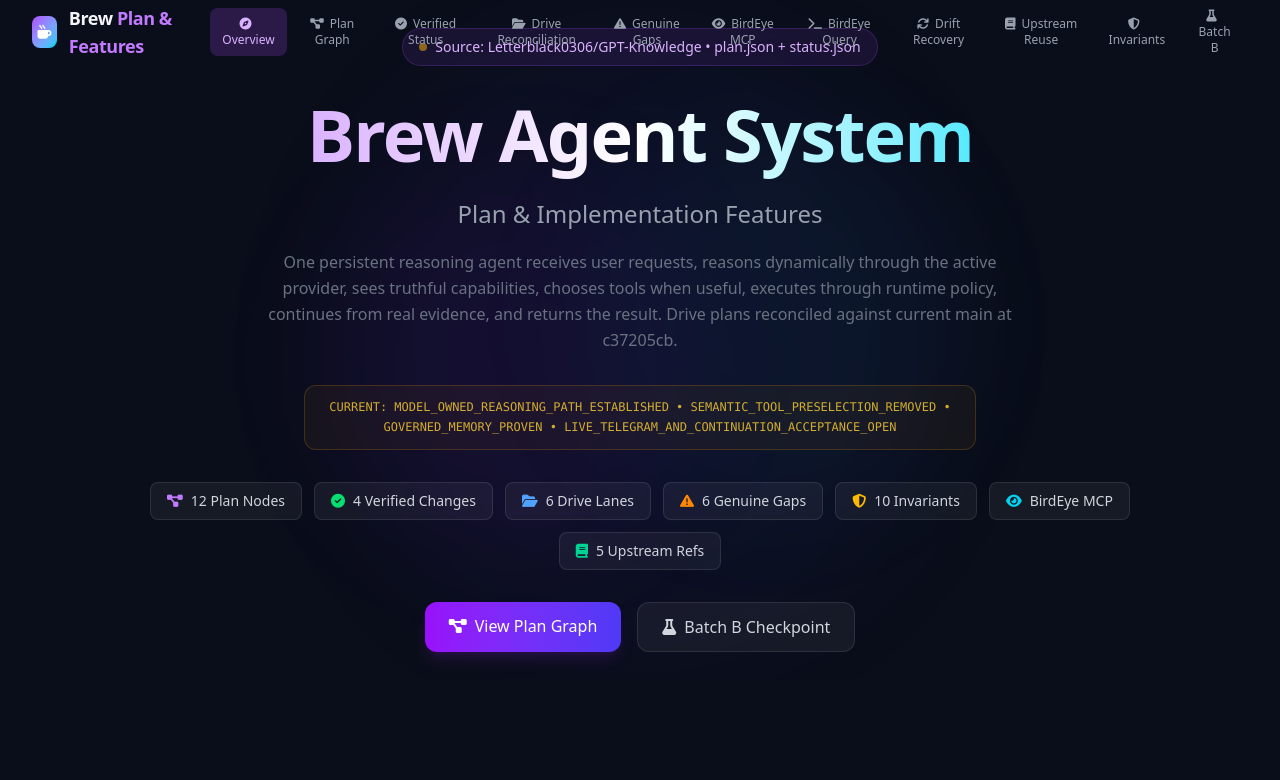
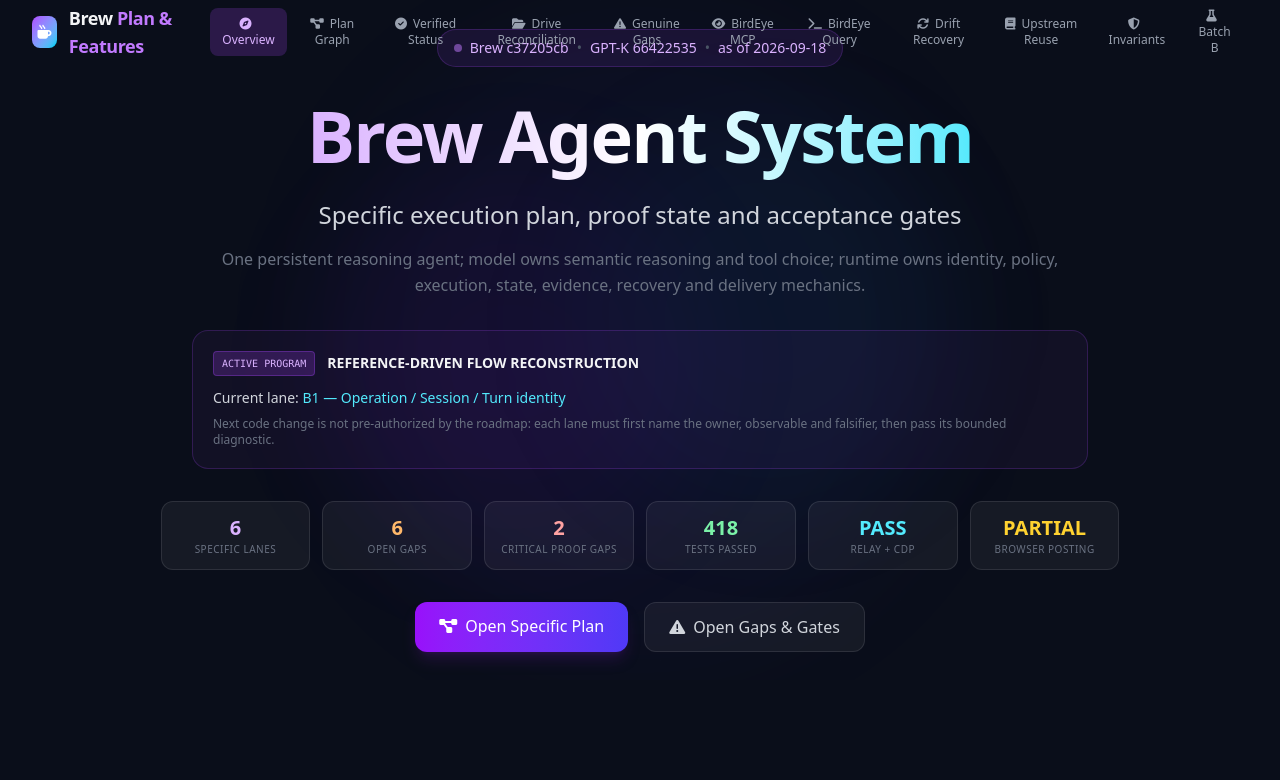
Before and after one commit to Letterblack0306/agent_LB_creative, a React (Vite) app: page / in a window 1280 px wide. Shown: the top 780 px of the page. Built offline with nearby package versions, Linux system fonts and the light colour scheme.

Commit message:
docs(ui): show current Brew plan baseline

```diff
--- a/src/components/HeroSection.tsx
+++ b/src/components/HeroSection.tsx
@@ -1,23 +1,30 @@
+import { brewPlanMeta, openGaps, primaryPlan } from "../data/brewPlanning";
+
 export default function HeroSection() {
+  const currentLane = primaryPlan.find((item) => item.state === "current");
+  const criticalGaps = openGaps.filter((gap) => gap.severity === "critical").length;
+
   return (
     <div className="relative overflow-hidden min-h-[85vh] flex items-center justify-center">
-      {/* Background effects */}
       <div className="absolute inset-0">
         <div className="absolute top-1/4 left-1/4 w-96 h-96 bg-purple-600/10 rounded-full blur-3xl animate-pulse"></div>
         <div className="absolute bottom-1/4 right-1/4 w-96 h-96 bg-cyan-600/10 rounded-full blur-3xl animate-pulse delay-1000"></div>
         <div className="absolute top-1/2 left-1/2 -translate-x-1/2 -translate-y-1/2 w-[600px] h-[600px] bg-indigo-600/5 rounded-full blur-3xl"></div>
       </div>
 
-      {/* Grid pattern */}
       <div className="absolute inset-0 opacity-[0.03]" style={{
         backgroundImage: `linear-gradient(rgba(255,255,255,0.1) 1px, transparent 1px), linear-gradient(90deg, rgba(255,255,255,0.1) 1px, transparent 1px)`,
-        backgroundSize: '60px 60px'
+        backgroundSize: "60px 60px",
       }}></div>
 
-      <div className="relative z-10 text-center px-4 max-w-5xl mx-auto">
-        <div className="inline-flex items-center gap-2 px-4 py-2 rounded-full bg-purple-500/10 border border-purple-500/20 text-purple-300 text-sm mb-8">
-          <span className="w-2 h-2 rounded-full bg-amber-400 animate-pulse"></span>
-          Source: Letterblack0306/GPT-Knowledge • plan.json + status.json
+      <div className="relative z-10 text-center px-4 max-w-6xl mx-auto">
+        <div className="inline-flex flex-wrap items-center justify-center gap-2 px-4 py-2 rounded-full bg-purple-500/10 border border-purple-500/20 text-purple-300 text-sm mb-8">
+          <span className="w-2 h-2 rounded-full bg-purple-400 animate-pulse"></span>
+          <span>Brew {brewPlanMeta.sourceShort}</span>
+          <span className="text-gray-600">•</span>
+          <span>GPT-K {brewPlanMeta.gptkShort}</span>
+          <span className="text-gray-600">•</span>
+          <span>as of {brewPlanMeta.asOf}</span>
         </div>
 
         <h1 className="text-5xl sm:text-7xl font-bold tracking-tight mb-6">
@@ -26,69 +33,70 @@
           </span>
         </h1>
 
-        <p className="text-xl sm:text-2xl text-gray-400 max-w-3xl mx-auto mb-4 leading-relaxed">
-          Plan & Implementation Features
+        <p className="text-xl sm:text-2xl text-gray-300 max-w-4xl mx-auto mb-3 leading-relaxed">
+          Specific execution plan, proof state and acceptance gates
         </p>
 
-        <p className="text-base text-gray-500 max-w-3xl mx-auto mb-8 leading-relaxed">
-          One persistent reasoning agent receives user requests, reasons dynamically through the active provider,
-          sees truthful capabilities, chooses tools when useful, executes through runtime policy,
-          continues from real evidence, and returns the result. Drive plans reconciled against current main at c37205cb.
+        <p className="text-base text-gray-500 max-w-4xl mx-auto mb-8 leading-relaxed">
+          {brewPlanMeta.architecture}
         </p>
 
-        {/* Classification badge */}
-        <div className="inline-block px-4 py-3 rounded-xl bg-amber-500/5 border border-amber-500/20 mb-8 max-w-2xl">
-          <p className="text-xs text-amber-300/80 font-mono leading-relaxed">
-            CURRENT: MODEL_OWNED_REASONING_PATH_ESTABLISHED • SEMANTIC_TOOL_PRESELECTION_REMOVED •
-            GOVERNED_MEMORY_PROVEN • LIVE_TELEGRAM_AND_CONTINUATION_ACCEPTANCE_OPEN
+        <div className="rounded-2xl bg-purple-500/5 border border-purple-500/20 p-5 mb-8 max-w-4xl mx-auto text-left">
+          <div className="flex flex-wrap items-center gap-3 mb-3">
+            <span className="text-[10px] font-mono px-2 py-1 rounded bg-purple-500/20 text-purple-300 border border-purple-500/30">
+              ACTIVE PROGRAM
+            </span>
+            <span className="text-sm font-semibold text-gray-100">{brewPlanMeta.activeProgram}</span>
+          </div>
+          <p className="text-sm text-gray-300">
+            Current lane: <span className="text-cyan-300 font-medium">{currentLane?.id} — {currentLane?.title}</span>
+          </p>
+          <p className="text-xs text-gray-500 mt-2">
+            Next code change is not pre-authorized by the roadmap: each lane must first name the owner, observable and falsifier, then pass its bounded diagnostic.
           </p>
         </div>
 
-        <div className="flex flex-wrap justify-center gap-3 mb-8">
-          <div className="px-4 py-2 rounded-lg bg-white/5 border border-white/10 text-sm flex items-center gap-2">
-            <i className="fa-solid fa-diagram-project text-purple-400"></i>
-            <span className="text-gray-300">12 Plan Nodes</span>
+        <div className="grid grid-cols-2 sm:grid-cols-3 lg:grid-cols-6 gap-3 mb-8">
+          <div className="px-4 py-3 rounded-xl bg-white/5 border border-white/10">
+            <div className="text-xl font-bold text-purple-300">{primaryPlan.length}</div>
+            <div className="text-[10px] text-gray-500 uppercase tracking-wider">Specific lanes</div>
           </div>
-          <div className="px-4 py-2 rounded-lg bg-white/5 border border-white/10 text-sm flex items-center gap-2">
-            <i className="fa-solid fa-circle-check text-green-400"></i>
-            <span className="text-gray-300">4 Verified Changes</span>
+          <div className="px-4 py-3 rounded-xl bg-white/5 border border-white/10">
+            <div className="text-xl font-bold text-orange-300">{openGaps.length}</div>
+            <div className="text-[10px] text-gray-500 uppercase tracking-wider">Open gaps</div>
           </div>
-          <div className="px-4 py-2 rounded-lg bg-white/5 border border-white/10 text-sm flex items-center gap-2">
-            <i className="fa-solid fa-folder-open text-blue-400"></i>
-            <span className="text-gray-300">6 Drive Lanes</span>
+          <div className="px-4 py-3 rounded-xl bg-white/5 border border-white/10">
+            <div className="text-xl font-bold text-red-300">{criticalGaps}</div>
+            <div className="text-[10px] text-gray-500 uppercase tracking-wider">Critical proof gaps</div>
           </div>
-          <div className="px-4 py-2 rounded-lg bg-white/5 border border-white/10 text-sm flex items-center gap-2">
-            <i className="fa-solid fa-triangle-exclamation text-orange-400"></i>
-            <span className="text-gray-300">6 Genuine Gaps</span>
+          <div className="px-4 py-3 rounded-xl bg-white/5 border border-white/10">
+            <div className="text-xl font-bold text-green-300">418</div>
+            <div className="text-[10px] text-gray-500 uppercase tracking-wider">Tests passed</div>
           </div>
-          <div className="px-4 py-2 rounded-lg bg-white/5 border border-white/10 text-sm flex items-center gap-2">
-            <i className="fa-solid fa-shield-halved text-amber-400"></i>
-            <span className="text-gray-300">10 Invariants</span>
+          <div className="px-4 py-3 rounded-xl bg-white/5 border border-white/10">
+            <div className="text-xl font-bold text-cyan-300">PASS</div>
+            <div className="text-[10px] text-gray-500 uppercase tracking-wider">Relay + CDP</div>
           </div>
-          <div className="px-4 py-2 rounded-lg bg-white/5 border border-white/10 text-sm flex items-center gap-2">
-            <i className="fa-solid fa-eye text-cyan-400"></i>
-            <span className="text-gray-300">BirdEye MCP</span>
-          </div>
-          <div className="px-4 py-2 rounded-lg bg-white/5 border border-white/10 text-sm flex items-center gap-2">
-            <i className="fa-solid fa-book text-emerald-400"></i>
-            <span className="text-gray-300">5 Upstream Refs</span>
+          <div className="px-4 py-3 rounded-xl bg-white/5 border border-white/10">
+            <div className="text-xl font-bold text-amber-300">PARTIAL</div>
+            <div className="text-[10px] text-gray-500 uppercase tracking-wider">Browser posting</div>
           </div>
         </div>
 
-        <div className="flex justify-center gap-4">
+        <div className="flex flex-wrap justify-center gap-4">
           <a
             href="#plan"
             className="px-6 py-3 rounded-xl bg-gradient-to-r from-purple-600 to-indigo-600 text-white font-medium hover:from-purple-500 hover:to-indigo-500 transition-all shadow-lg shadow-purple-900/30"
           >
             <i className="fa-solid fa-diagram-project mr-2"></i>
-            View Plan Graph
+            Open Specific Plan
           </a>
           <a
-            href="#batch-b"
+            href="#gaps"
             className="px-6 py-3 rounded-xl bg-white/5 border border-white/10 text-gray-300 font-medium hover:bg-white/10 transition-all"
           >
-            <i className="fa-solid fa-flask mr-2"></i>
-            Batch B Checkpoint
+            <i className="fa-solid fa-triangle-exclamation mr-2"></i>
+            Open Gaps & Gates
           </a>
         </div>
       </div>
```
